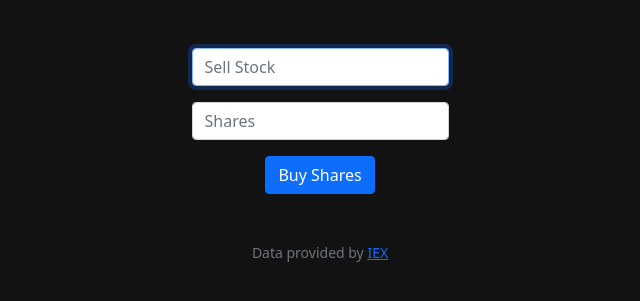
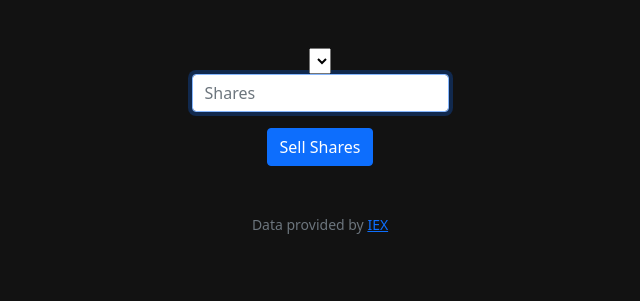
Before and after one commit to NeyasG/cs50, a Flask app: template cs50/week9/finance/templates/sell.html in a window 1280 px wide. Shown: the part 76-377 px from the top of the page, without its empty margins (320-960 px from the left). Run offline with Flask 2, Linux system fonts and the light colour scheme; the template is opened without the code that fills it, so the values that code supplies are empty; some libraries are stand-ins or nearby versions.

Commit message:
Wed, Jan 18, 2023, 7:42 PM +00:00

```diff
--- a/cs50/week9/finance/app.py
+++ b/cs50/week9/finance/app.py
@@ -236,4 +236,11 @@ def register():
 @login_required
 def sell():
     """Sell shares of stock"""
+    if request.method == "GET":
+
+        owned = db.execute("SELECT symbol FROM transactions WHERE user_id = ?", session["user_id"])
+        return render_template("sell.html")
+
+
+
     return apology("TODO")
--- a/cs50/week9/finance/templates/sell.html
+++ b/cs50/week9/finance/templates/sell.html
@@ -6,12 +6,12 @@
 
 {% block main %}
     <form action="/sell" method="post">
-        <div class="mb-3">
-            <input autocomplete="off" autofocus class="form-control mx-auto w-auto" id="sell" name="sell" placeholder="Sell Stock" type="text">
-        </div>
+        <select name="sell" id="sell">
+
+        </select>
         <div class="mb-3">
             <input autocomplete="off" autofocus class="form-control mx-auto w-auto" id="shares" name="shares" placeholder="Shares" type="text">
         </div>
-        <button class="btn btn-primary" type="submit">Buy Shares</button>
+        <button class="btn btn-primary" type="submit">Sell Shares</button>
     </form>
 {% endblock %}
```
